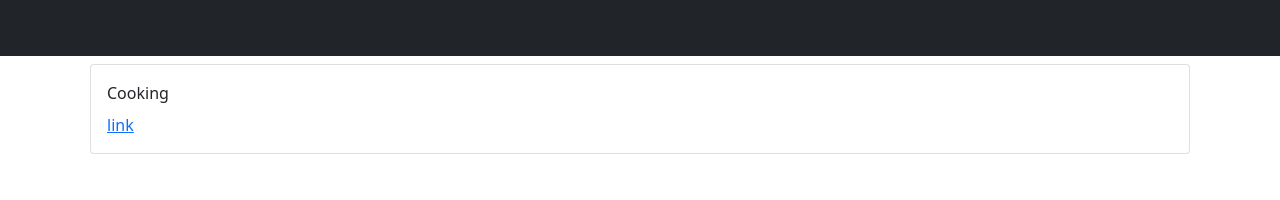
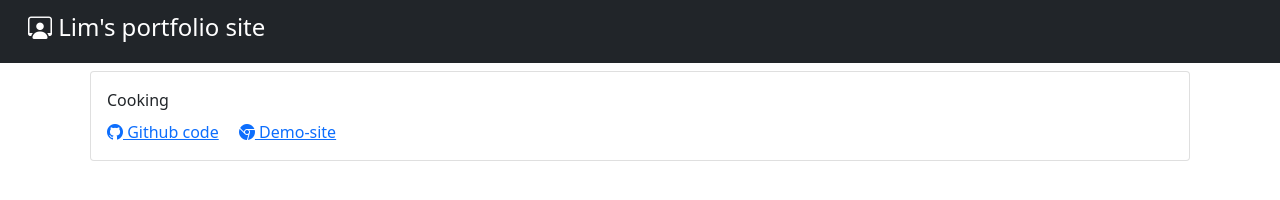
Before and after one commit to lixxlim/lixxlim, a plain HTML site: page index.html in a window 1280 px wide. Drawn offline with nearby package versions, Linux system fonts and the light colour scheme.

Commit message:
Add navbar

```diff
--- a/index.html
+++ b/index.html
@@ -16,15 +16,20 @@
 </head>
 <body>
 	<section class="header">
-		<div class="navbar bg-dark test-white">
-			<div class="navbar-brand ms-3">Lim's portfolio list</div>
+		<div class="navbar navbar-dark bg-dark text-white">
+			<div class="container-fluid">
+				<a href="/" class="navbar-brand mx-3">
+					<h4><i class="bi bi-person-workspace"></i> Lim's portfolio site</h4>
+				</a>
+			</div>
 		</div>
 	</section>
 	<section class="container">
 		<div class="card m-2">
 			<div class="card-body">
 				<div class="card-title">Cooking</div>
-				<a href="#" class="card-link">link</div>
+				<a href="#" class="card-link"><i class="bi bi-github"></i> Github code</a>
+				<a href="#" class="card-link"><i class="bi bi-browser-chrome"></i> Demo-site</a>
 			</div>
 		</div>
 	</section>
```
